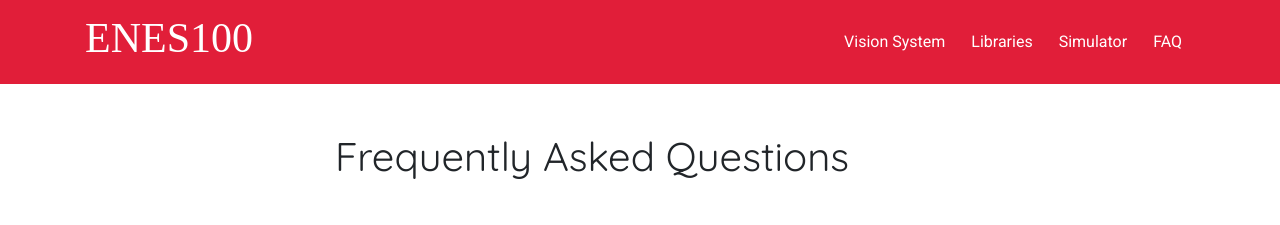
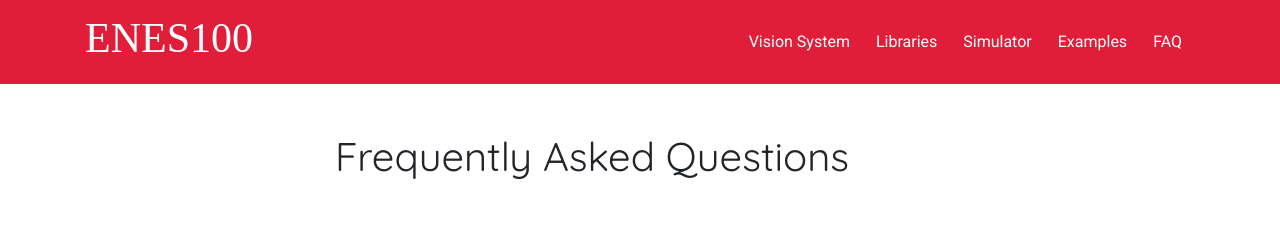
Before and after one commit to umdenes100/VisionSystemRemoteClient, a Jekyll site: the page built from pages/faq.html, in a window 1280 px wide. Shown: the top 225 px of the page. Built offline with Jekyll 4.4.1, drawn with Linux system fonts in a browser that asks for light colours; nearby versions of some CDN libraries; some web fonts are replaced.

Commit message:
Add examples page

```diff
--- a/_includes/header.html
+++ b/_includes/header.html
@@ -33,6 +33,9 @@
                     <a class="nav-link" href="/simulatorweb">Simulator</a>
                 </li>
                 <li class="nav-item">
+                    <a class="nav-link" href="/examples">Examples</a>
+                </li>
+                <li class="nav-item">
                     <a class="nav-link" href="/faq">FAQ</a>
                 </li>
                 <!-- <li class="nav-item">
```
